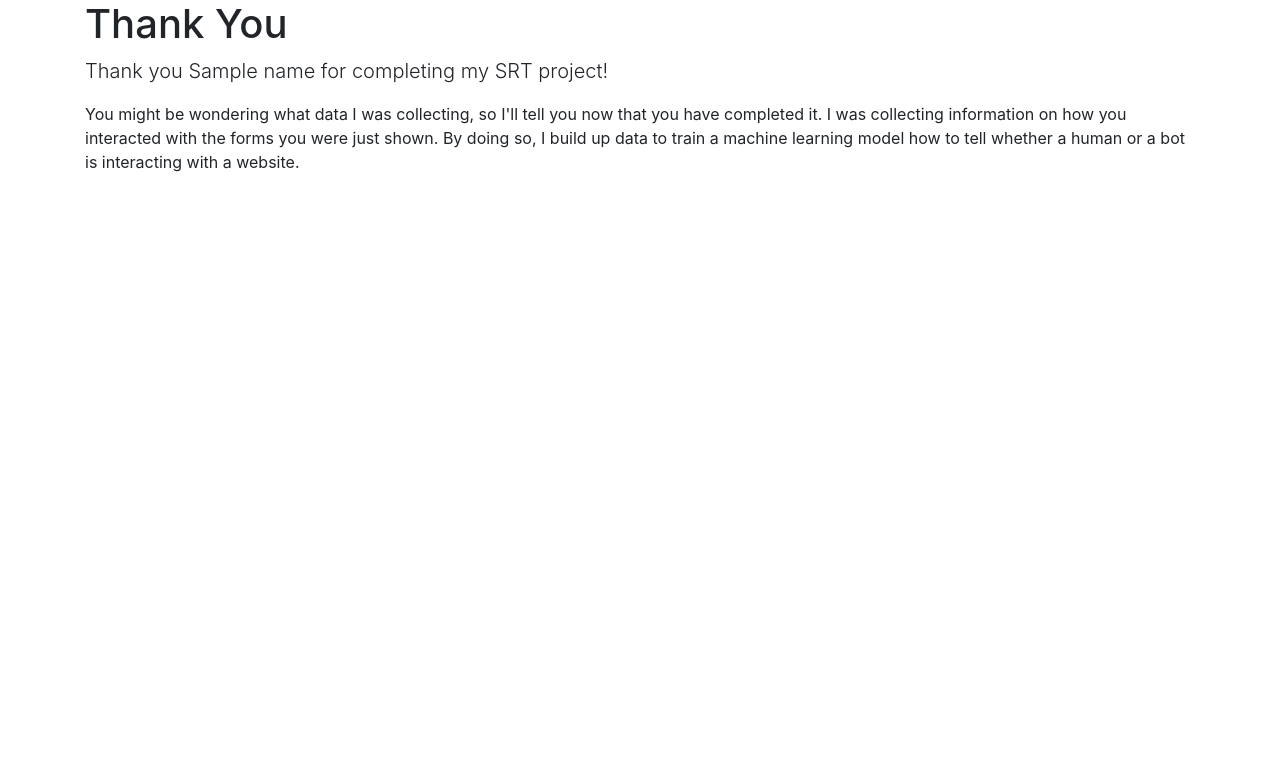
After one commit to iwotastic/srt4_data_collector, a Flask app: template templates/thankyou.html in a window 1280 px wide. The commit adds this page. Shown: the top 783 px of the page. Run offline with Flask 2, Linux system fonts and the light colour scheme; the template is opened without the code that fills it: most values are stand-ins (such as "Sample title", 1, 10 or a date in 2020).

Commit message:
Finished the set up of navigation and added new form

```diff
--- a/form_index.json
+++ b/form_index.json
@@ -2,5 +2,9 @@
   {
     "name": "contact",
     "displayName": "Contact"
+  },
+  {
+    "name": "signup",
+    "displayName": "Sign Up"
   }
 ]
--- a/main.py
+++ b/main.py
@@ -1,20 +1,62 @@
 from flask import Flask, abort, render_template, request, make_response
 from session_manager import sessions
+import random
 import json
 app = Flask(__name__)
 
 with open("form_index.json") as form_index:
   forms = json.load(form_index)
 
-@app.route("/form/<int:form_number>")
-def form(form_number):
-  if form_number in range(len(forms)):
-    form_data = forms[form_number]
+num_forms_to_show = 2
 
-    with open("forms/" + form_data["name"] + ".html") as content_file:
-      content = content_file.read()
+@app.route("/thanks")
+def thanks():
+  session_id = request.cookies["sessionID"]
+  if not session_id in sessions:
+    abort(403)
 
-    return render_template("form.html", title="Ian's SRT4 Project - " + form_data["displayName"], content=content, form_script=form_data["name"] + ".js")
+  session = sessions[session_id]
+  name = session.user_name
+  del sessions[session_id]
+  return render_template("thankyou.html", name=name)
+
+@app.route("/submit-interaction-data", methods=["POST"])
+def submit_interaction_data():
+  session_id = request.cookies["sessionID"]
+  if not session_id in sessions:
+    abort(403)
+
+  session = sessions[session_id]
+  if request.is_json:
+    session.current_form += 1
+
+    if session.current_form < num_forms_to_show:
+      return {"action": "reload"}
+    else:
+      return {"action": "thank_you"}
+
+  else:
+    abort(404)
+
+@app.route("/form")
+def form():
+  session_id = request.cookies["sessionID"]
+  if not session_id in sessions:
+    abort(403)
+
+  session = sessions[session_id]
+
+  form_data = forms[session.form_sequence[session.current_form]]
+
+  with open("forms/" + form_data["name"] + ".html") as content_file:
+    content = content_file.read()
+
+  return render_template(
+    "form.html",
+    title=f"Ian's SRT4 Project - Form {session.current_form + 1}/{num_forms_to_show} - {form_data['displayName']}",
+    content=content,
+    form_script=form_data["name"] + ".js"
+  )
 
 @app.route("/directions")
 def directions():
@@ -23,6 +65,7 @@ def directions():
     abort(403)
 
   session = sessions[session_id]
+  session.form_sequence = random.sample(range(len(forms)), num_forms_to_show)
   return render_template("directions.html", name=session.user_name)
 
 @app.route("/set-name", methods=["POST"])
--- a/session_manager.py
+++ b/session_manager.py
@@ -14,6 +14,8 @@ class Session:
     self.user_name = ""
     self.is_bot = invitee_id == None
     self.current_page = "welcome"
+    self.form_sequence = []
+    self.current_form = 0
 
 class SessionManager:
   """Class that should only be initialized once to manage project participation
@@ -30,7 +32,7 @@ class SessionManager:
     self.sessions[new_session.id] = new_session
     return new_session
 
-  def clear_session(self, session_id):
+  def __delitem__(self, session_id):
     """Deletes the session associated with `session_id`.
     """
     del self.sessions[session_id]
--- /dev/null
+++ b/static/directions.js
@@ -0,0 +1,3 @@
+$("#next").onclick = e => {
+  location.href = "/form"
+}
--- a/static/form.js
+++ b/static/form.js
@@ -152,6 +152,12 @@ const initForm = (validators) => {
         keyboardEvents,
         touchEvents,
         oneTimeChecks
+      }).then(r => r.json()).then(resp => {
+        if (resp.action === "reload") {
+          location.reload()
+        }else if (resp.action === "thank_you") {
+          location.href = "/thanks"
+        }
       })
     }
   }
--- a/templates/directions.html
+++ b/templates/directions.html
@@ -20,5 +20,8 @@
 
     <button id="next" class="btn btn-success">Next</button>
   </div>
+
+  <script src="{{ url_for('static', filename='global.js') }}"></script>
+  <script src="{{ url_for('static', filename='directions.js') }}"></script>
 </body>
 </html>
--- /dev/null
+++ b/templates/thankyou.html
@@ -0,0 +1,19 @@
+<html lang="en">
+<head>
+  <meta charset="UTF-8">
+  <meta name="viewport" content="width=device-width, initial-scale=1.0">
+  <title>Thank You! - Ian's SRT IV Project</title>
+  <link rel="stylesheet" href="https://cdn.jsdelivr.net/npm/bootstrap@4.5.3/dist/css/bootstrap.min.css" integrity="sha384-TX8t27EcRE3e/ihU7zmQxVncDAy5uIKz4rEkgIXeMed4M0jlfIDPvg6uqKI2xXr2" crossorigin="anonymous">
+</head>
+<body>
+  <div class="container">
+    <h1>Thank You</h1>
+    <p class="lead">
+      Thank you {{ name }} for completing my SRT project!
+    </p>
+    <p>
+      You might be wondering what data I was collecting, so I'll tell you now that you have completed it. I was collecting information on how you interacted with the forms you were just shown. By doing so, I build up data to train a machine learning model how to tell whether a human or a bot is interacting with a website.
+    </p>
+  </div>
+</body>
+</html>
```
Also changed, not shown: forms/signup.html (added, +18 -0 lines), static/signup.js (added, +16 -0 lines).
